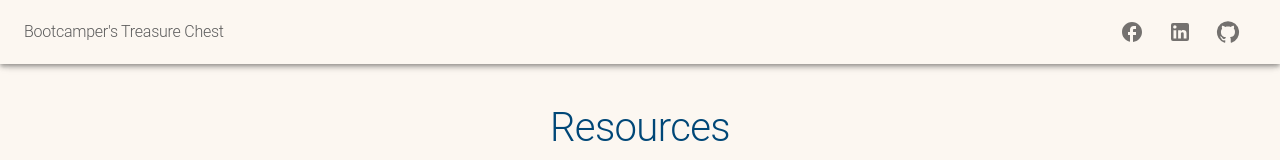
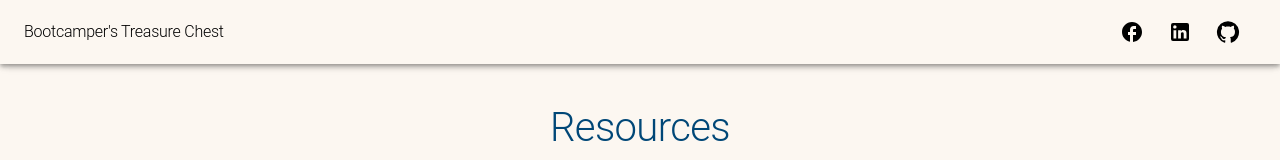
Before and after one commit to alicefirminger/ResourceProject, a React (Create React App) app in the folder myapp/: page / in a window 1280 px wide. Shown: the top 160 px of the page. Built offline with nearby package versions, Linux system fonts and the light colour scheme.

Commit message:
added treasure chest to website title, resolved accessibility issues by making sure all elements have unique ids and aria labels

```diff
--- a/myapp/public/index.html
+++ b/myapp/public/index.html
@@ -2,7 +2,7 @@
 <html lang="en">
   <head>
     <meta charset="utf-8" />
-    <link rel="icon" href="%PUBLIC_URL%/favicon.ico" />
+    <link rel="icon" href="%PUBLIC_URL%/treasure-box-icon.ico" />
     <meta name="viewport" content="width=device-width, initial-scale=1" />
     <meta name="theme-color" content="#000000" />
     <meta
--- a/myapp/src/Components/App/App.js
+++ b/myapp/src/Components/App/App.js
@@ -52,10 +52,10 @@ function App() {
 
 	return (
 		<Box>
-			<Navbar />
-			<FilterDropDown onChange={dispatch} />
+			<Navbar aria-label="Navigation bar" />
+			<FilterDropDown onChange={dispatch} aria-label="Filter by category dropdown menu" />
 			<Box sx={{ bgcolor: "#004777" }}>
-				<Typography sx={{ color: "#FCF7F1", ml: "2em" }}>
+				<Typography sx={{ color: "#FCF7F1", ml: "2em" }} aria-label="Number of results for chosen category">
 					Results {state.length}
 				</Typography>
 			</Box>
--- a/myapp/src/Components/FilterDropdown/FilterDropDown.js
+++ b/myapp/src/Components/FilterDropdown/FilterDropDown.js
@@ -12,6 +12,7 @@ function FilterDropDown(props) {
 
   return (
     <Box
+      id="filter-dropdown-menu"
       bgcolor={"#FCF7F1"}
       sx={{
         height: "200px",
@@ -22,6 +23,7 @@ function FilterDropDown(props) {
       }}
     >
       <Typography
+        id="filter-dropdown-menu-title"
         variant="h1"
         component="div"
         sx={{ flexGrow: 0, fontSize: "2.5rem", color: "#004777" }}
@@ -29,7 +31,7 @@ function FilterDropDown(props) {
         Resources
       </Typography>
       <FormControl sx={{ mt: 2, width: 0.4 }}>
-        <InputLabel id="filter-menu">Select Category</InputLabel>
+        <InputLabel id="filter-menu-label">Select Category</InputLabel>
         <Select
           sx={{
             borderColor: "red",
@@ -39,16 +41,17 @@ function FilterDropDown(props) {
           id="filter-menu"
           value={""}
           label="Select Category"
+          aria-label="Click to expand the dropdown menu to select topic"
           onChange={props.onChange}
         >
-          <MenuItem value={"all"}>All</MenuItem>
-          <MenuItem value={"css"}>CSS</MenuItem>
-          <MenuItem value={"react"}>React</MenuItem>
-          <MenuItem value={"git"}>Git</MenuItem>
-          <MenuItem value={"UI/UX"}>UI/UX</MenuItem>
-          <MenuItem value={"testing"}>Testing</MenuItem>
-          <MenuItem value={"javascript"}>Javascript</MenuItem>
-          <MenuItem value={"mindset"}>Mindset</MenuItem>
+          <MenuItem value={"all"} id="all-choice" aria-label="Select all topics">All</MenuItem>
+          <MenuItem value={"css"} id="css-choice" aria-label="Select CSS topic">CSS</MenuItem>
+          <MenuItem value={"react"} id="react-choice" aria-label="Select React topic">React</MenuItem>
+          <MenuItem value={"git"} id="git-choice" aria-label="Select Git topic">Git</MenuItem>
+          <MenuItem value={"UI/UX"} id="ui-ux-choice" aria-label="Select UI/UX topic">UI/UX</MenuItem>
+          <MenuItem value={"testing"} id="testing-choice" aria-label="Select Testing topic">Testing</MenuItem>
+          <MenuItem value={"javascript"} id="javascript-choice" aria-label="Select JavaScript topic">Javascript</MenuItem>
+          <MenuItem value={"mindset"} id="mindset-choice" aria-label="Select Mindset topic">Mindset</MenuItem>
         </Select>
       </FormControl>
     </Box>
--- a/myapp/src/Components/Navbar/Navbar.js
+++ b/myapp/src/Components/Navbar/Navbar.js
@@ -10,43 +10,70 @@ import Link from "@mui/material/Link";
 
 function Navbar() {
 	return (
-		<AppBar position="sticky">
-			<Toolbar
+		<AppBar position="sticky" id="">
+			<Toolbar id="nav-bar-container"
 				sx={{
 					backgroundColor: "#FCF7F1",
 					boxShadow: "0px 2px 4px rgba(0, 0, 0, 0.1)",
 				}}
 			>
 				<Typography
+					id="nav-bar-title"
 					variant="h1"
 					component="div"
-					sx={{ flexGrow: 1, fontSize: "1rem", color: "#5C5C5C" }}
+					sx={{ flexGrow: 1, fontSize: "1rem", color: "#000000" }}
+					aria-label="Website title"
 				>
 					Bootcamper's Treasure Chest
 				</Typography>
 
 				<Link
+					className="nav-bar-link"
 					href="https://www.facebook.com/schoolofcode"
 					target="_blank"
 					rel="noreferrer"
+					alt="Facebook icon"
 				>
-					<IconButton sx={{ mr: 1 }}>
+					<IconButton
+						sx={{ mr: 1, color: "#000000" }}
+						id="Facebook rounded icon button"
+						title="Visit School of Code Facebook page"
+						aria-label="Visit School of Code Facebook page"
+						>
 						<FacebookRoundedIcon />
 					</IconButton>
 				</Link>
 
 				<Link
+					className="nav-bar-link"
 					href="https://www.linkedin.com/school/school-of-code/"
 					target="_blank"
 					rel="noreferrer"
+					alt="LinkedIn icon"
 				>
-					<IconButton sx={{ mr: 1 }}>
+					<IconButton
+						sx={{ mr: 1, color: "#000000" }}
+						id="LinkedIn rounded icon button"
+						title="Visit School of Code LinkedIn page"
+						aria-label="Visit School of Code LinkedIn page"
+						>
 						<LinkedInIcon />
 					</IconButton>
 				</Link>
 
-				<Link href="https://github.com" target="_blank" rel="noreferrer">
-					<IconButton sx={{ mr: 1 }}>
+				<Link
+					className="nav-bar-link"
+					href="https://github.com"
+					target="_blank"
+					rel="noreferrer"
+					alt="GitHub icon"
+					>
+					<IconButton
+						sx={{ mr: 1, color: "#000000" }}
+						id="Github rounded icon button"
+						title="Visit School of Code GitHub page"
+						aria-label="Visit School of Code Github page"
+						>
 						<GitHubIcon />
 					</IconButton>
 				</Link>
--- a/myapp/src/Components/ResourceList/ResourceList.js
+++ b/myapp/src/Components/ResourceList/ResourceList.js
@@ -7,7 +7,7 @@
 //use material UI to get a grid layout for display (later)
 import * as React from "react";
 import { experimentalStyled as styled } from "@mui/material/styles";
-import Box from "@mui/material/Box";
+// import Box from "@mui/material/Box";
 import Container from "@mui/material/Container";
 import Paper from "@mui/material/Paper";
 import Grid from "@mui/material/Grid";
@@ -33,7 +33,7 @@ export default function ResourceListDisplay({ resource }) {
 				{resource.map((item) => (
 					<Grid item xs={3} sm={6} md={6} key={item.key}>
 						<Item>
-							<a href={item.link} target="_blank" rel="noreferrer">
+							<a href={item.link} target="_blank" rel="noreferrer" alt={item.linkAlt} title={item.linkAlt} aria-label={item.linkLabel}>
 								<div className="resource" key={item.key}>
 									<img className="images" src={item.imgSrc} alt={item.imgAlt} />
 									<h2 className="resource-title">{item.title}</h2>
```
Also changed, not shown: myapp/src/Components/Resource/Resource.js (+32 -19 lines), 1 other file (tests, documents, lock files or other folders).
